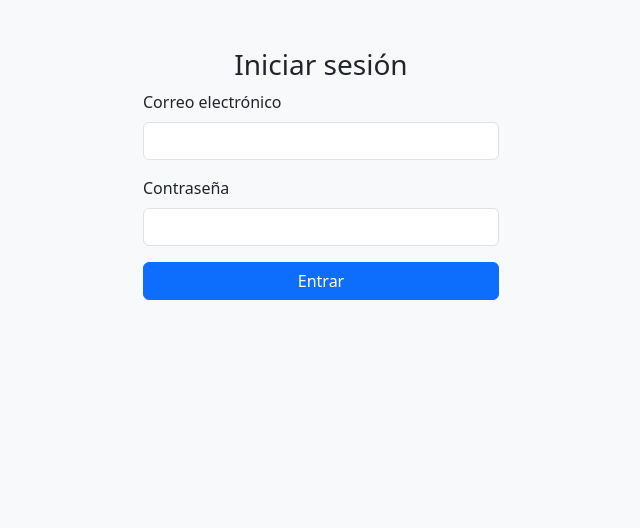
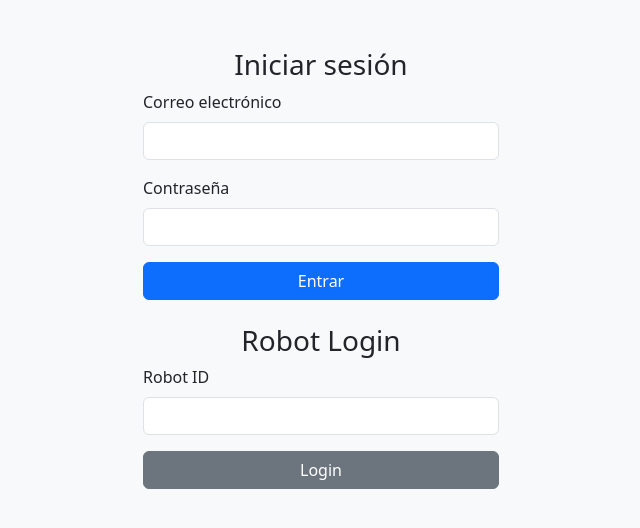
Before and after one commit to AraRuiz18/RepoPythonJA, a Flask app: page / in a window 1280 px wide. Shown: the top 528 px of the page, without its empty margins (319-959 px from the left). Run offline with Flask 3, Linux system fonts and the light colour scheme.

Commit message:
Agregando al Login opción para robots.

```diff
--- a/templates/login.html
+++ b/templates/login.html
@@ -26,6 +26,15 @@
                     </div>
                     <button type="submit" class="btn btn-primary w-100">Entrar</button>
                 </form>
+                <!-- Minimalist login for robots -->
+                <h3 class="text-center mt-4">Robot Login</h3>
+                <form method="POST" action="{{ url_for('do_robot_login') }}">
+                    <div class="mb-3">
+                        <label class="form-label">Robot ID</label>
+                        <input type="text" class="form-control" name="robot_id" required>
+                    </div>
+                    <button type="submit" class="btn btn-secondary w-100">Login</button>
+                </form>
             </div>
         </div>
     </div>
```
